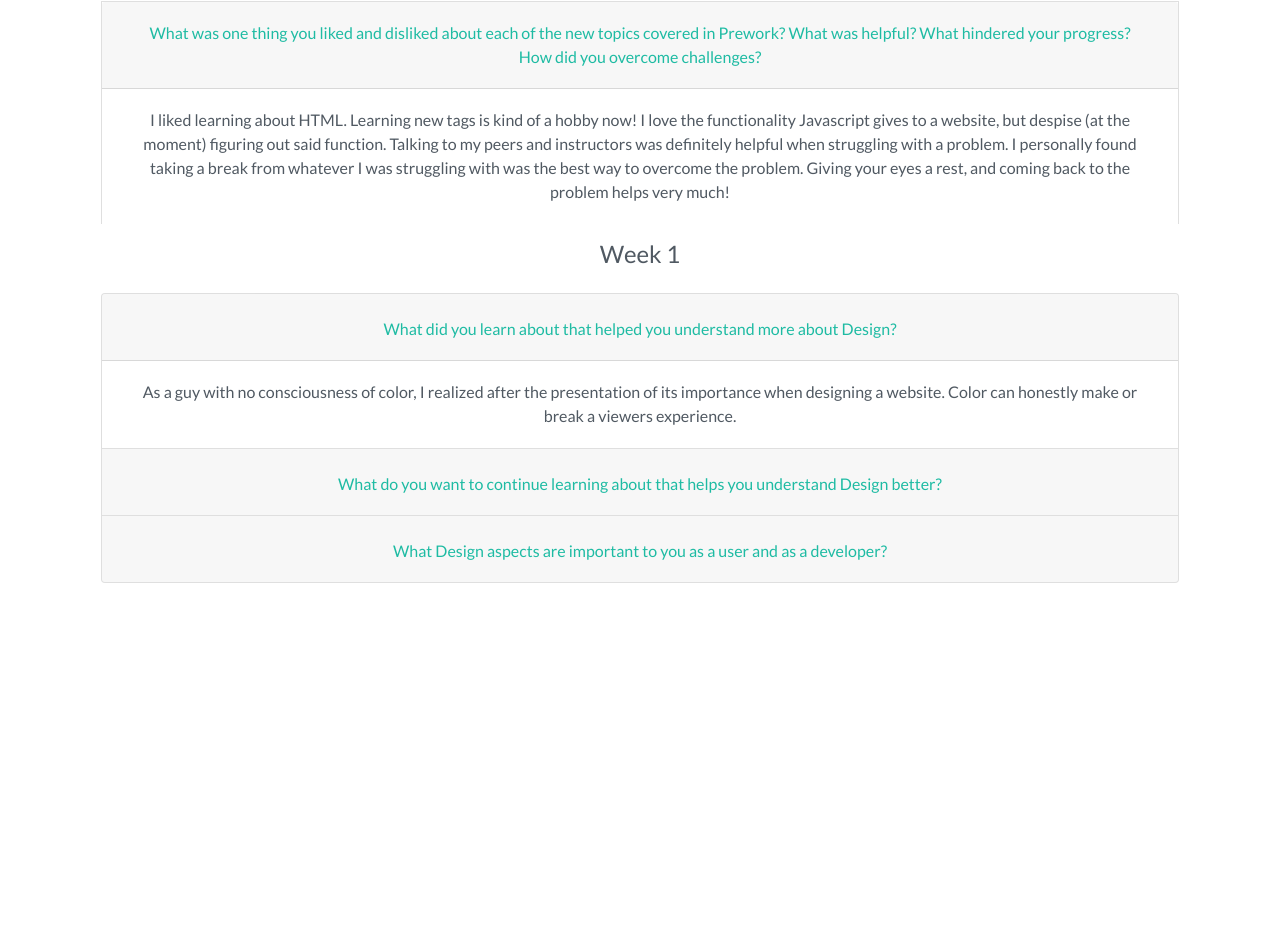
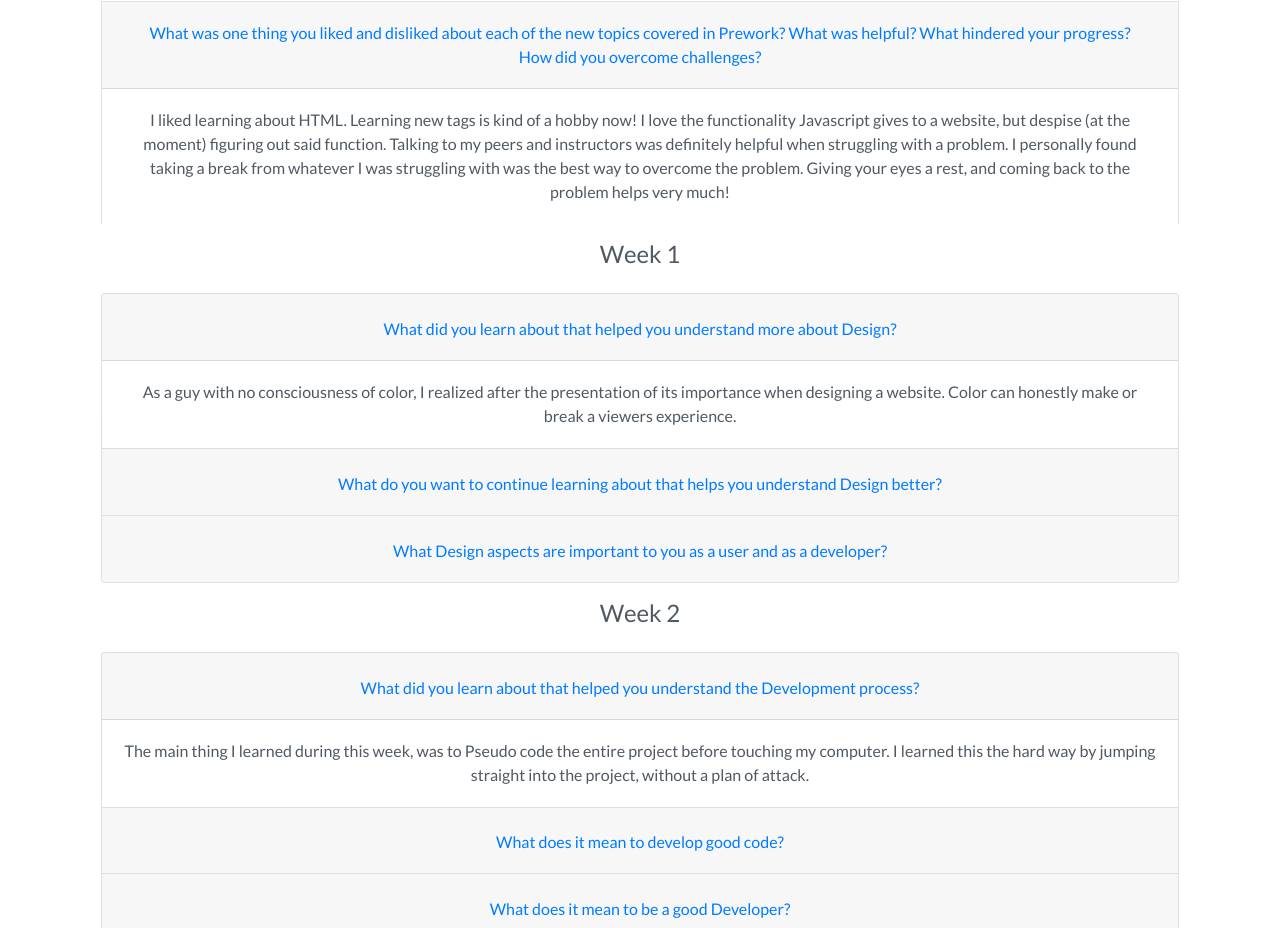
Before and after one commit to EricHampton12/Blog, a plain HTML site: page weekly-updates.html in a window 1280 px wide. Shown: the part 1872-2800 px from the top of the page. Before the commit the page ends 2471 px from the top, so only its background shows below. Drawn offline with nearby package versions, Linux system fonts and the light colour scheme.

Commit message:
fixed font

```diff
--- a/style.css
+++ b/style.css
@@ -74,16 +74,28 @@ body{
 }
 
 .container .lead{
-  color:#1ebba3;
+  color:#eef0ef;
 }
 
 .jumbotron{
-  color: #1ebba3;
+  color: #eaf1f0;
 }
 
 .btn{
-  color: #1ebba3;
+  color: black solid;
 }
+
+.my-container{
+  align-content: center;
+  text-align: center;
+  font-size: 30px;
+
+}
+
+.custom-container{
+  align-content: center;
+}
+
 
 
 
--- a/weekly-updates.html
+++ b/weekly-updates.html
@@ -35,7 +35,8 @@
                         <a class="nav-link" href="blog.html"><i class="fab fa-blogger"></i> Blog</a>
                     </li>
                     <li class="nav-item">
-                        <a class="nav-link" href="weekly-updates.html"><i class="fas fa-pen-square"></i> Weekly Updates</a>
+                        <a class="nav-link" href="weekly-updates.html"><i class="fas fa-pen-square"></i> Weekly
+                            Updates</a>
                     </li>
                     <li class="nav-item">
                         <a class="nav-link" href="contact.html"><i class="far fa-address-book"></i> Contact</a>
@@ -355,6 +356,71 @@
                                     </div>
                                 </div>
                             </div>
+                            <!--Week 2-->
+                            <h4>Week 2</h4>
+                            <div id="weekly-updates" class="offset">
+                                <div class="container text-center">
+                                    <div class="row">
+                                        <div class="col-12">
+                                            <div class="accordion" id="accordionExample">
+                                                <div class="card">
+                                                    <div class="card-header" id="headingOne">
+                                                        <h2 class="mb-0">
+                                                            <button class="btn btn-link" type="button"
+                                                                data-toggle="collapse" data-target="#collapseOne"
+                                                                aria-expanded="true" aria-controls="collapseOne">
+                                                                What did you learn about that helped you understand the Development process?
+
+                                                            </button>
+                                                        </h2>
+                                                    </div>
+                                                    <div id="collapseOne" class="collapse show"
+                                                        aria-labelledby="headingOne" data-parent="#accordionExample">
+                                                        <div class="card-body">
+                                                            The main thing I learned during this week, was to Pseudo code the entire project before touching my computer. I learned this the hard way by jumping straight into the project, without a plan of attack.
+                                                        </div>
+                                                    </div>
+                                                </div>
+                                                <div class="card">
+                                                    <div class="card-header" id="headingTwo">
+                                                        <h2 class="mb-0">
+                                                            <button class="btn btn-link collapsed" type="button"
+                                                                data-toggle="collapse" data-target="#collapseTwo"
+                                                                aria-expanded="false" aria-controls="collapseTwo">
+                                                                What does it mean to develop good code?
+
+                                                            </button>
+                                                        </h2>
+                                                    </div>
+                                                    <div id="collapseTwo" class="collapse" aria-labelledby="headingTwo"
+                                                        data-parent="#accordionExample">
+                                                        <div class="card-body">
+                                                           Developing good code is to not only create code that you can read, but to create code that other developers can easily understand. This was very difficult when naming variables.
+                                                        </div>
+                                                    </div>
+                                                </div>
+                                                <div class="card">
+                                                    <div class="card-header" id="headingThree">
+                                                        <h2 class="mb-0">
+                                                            <button class="btn btn-link collapsed" type="button"
+                                                                data-toggle="collapse" data-target="#collapseThree"
+                                                                aria-expanded="false" aria-controls="collapseThree">
+                                                                What does it mean to be a good Developer?
+
+                                                            </button>
+                                                        </h2>
+                                                    </div>
+                                                    <div id="collapseThree" class="collapse"
+                                                        aria-labelledby="headingThree" data-parent="#accordionExample">
+                                                        <div class="card-body">
+                                                            To be a good developer means to follow all of the "good practice" methods. This applies to writind clean code, uploading code the right way, and following the fundamentals.
+                                                        </div>
+                                                    </div>
+                                                </div>
+                                            </div>
+                                        </div>
+                                    </div>
+                                </div>
 
     </span>
 
```
Also changed, not shown: index.html (+4 -11 lines).
